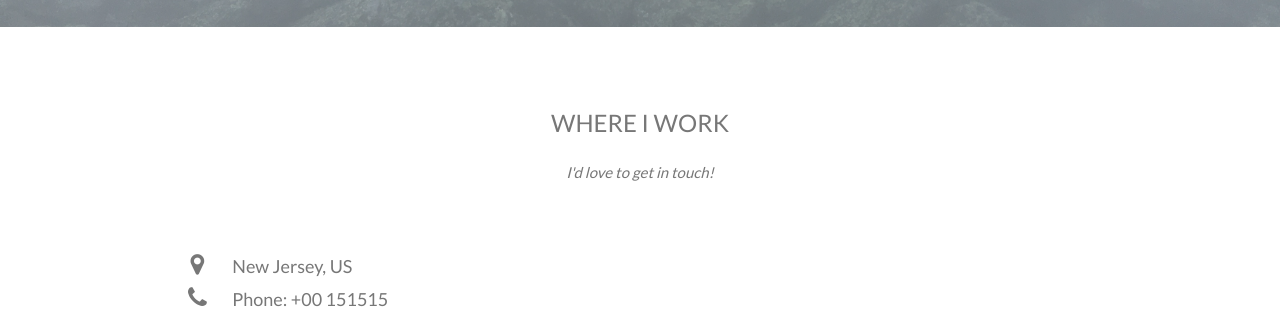
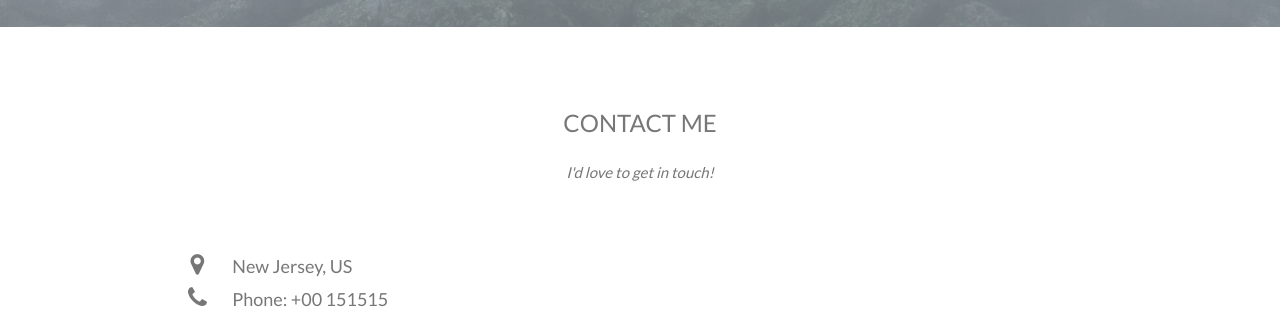
Before and after one commit to wangk5/wangk5.github.io, a Jekyll site: the page index.html, which Jekyll copies as it is, in a window 1280 px wide and 900 px high, scrolled down 4010 px. Shown: the part 152-461 px from the top of the window. Built offline with Jekyll 4.4.1, drawn with Linux system fonts in a browser that asks for light colours.

Commit message:
Update index.html

```diff
--- a/index.html
+++ b/index.html
@@ -268,7 +268,7 @@ and <a href="https://csml.princeton.edu/undergraduates/certificate-program">Stat
 
 <!-- Container (Contact Section) -->
 <div class="w3-content w3-container w3-padding-64" id="contact">
-  <h3 class="w3-center">WHERE I WORK</h3>
+  <h3 class="w3-center">CONTACT ME</h3>
   <p class="w3-center"><em>I'd love to get in touch!</em></p>
 
   <div class="w3-row w3-padding-32 w3-section">
```
